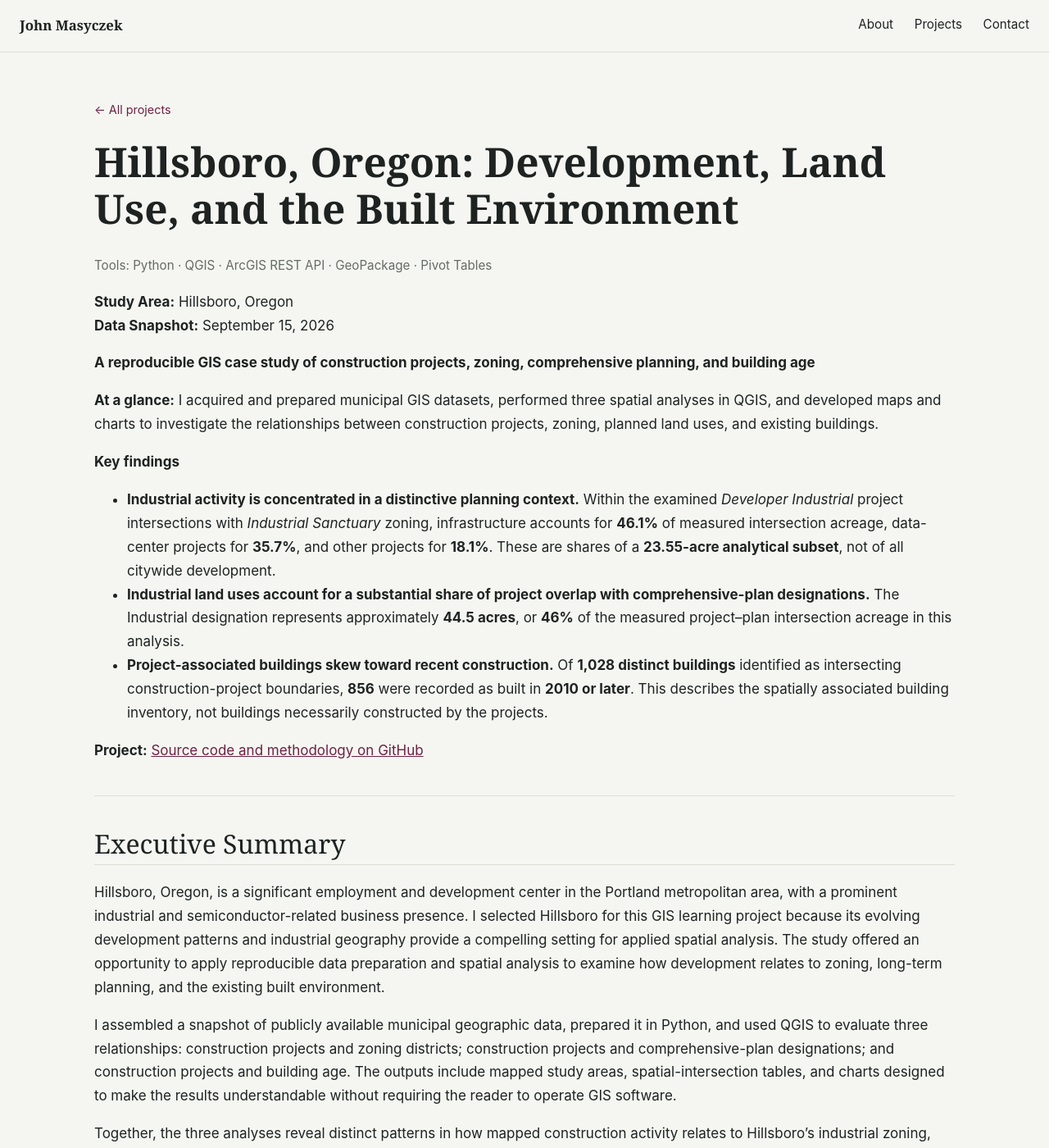
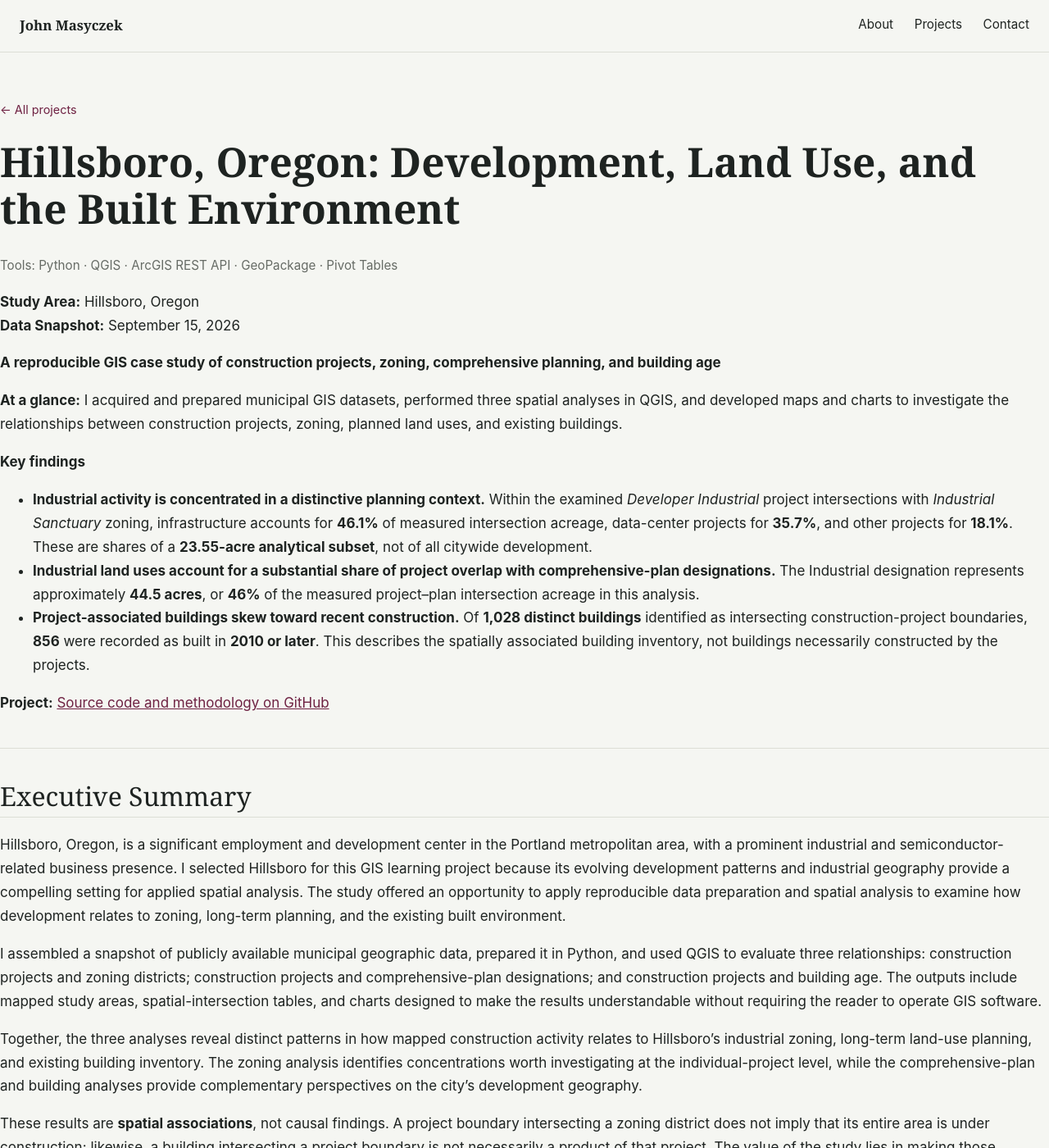
Before and after one commit to Masyczek/portfolio, a Jekyll site: the page built from projects/hillsboro-gis.md, in a window 1280 px wide and 1400 px high. Shown: the whole window at 82% size. Built offline with Jekyll 4.4.1, drawn with Linux system fonts in a browser that asks for light colours.

Commit message:
Update main.css

```diff
--- a/assets/css/main.css
+++ b/assets/css/main.css
@@ -257,7 +257,7 @@ section#about { border-top: none; }
 /* ---------------- Project detail page ---------------- */
 .project-page {
   padding: 3.5rem 0 5rem;
-  max-width: 1050px;
+  max-width: 100%;
   width: 100%;
 }
 .back-link {
```
